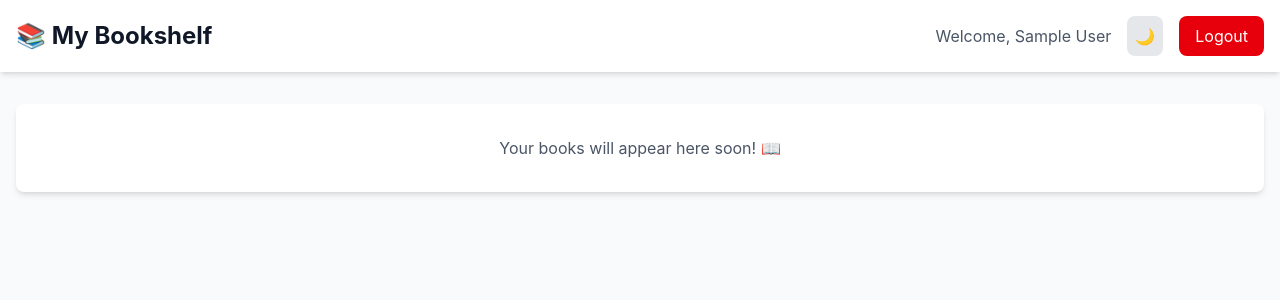
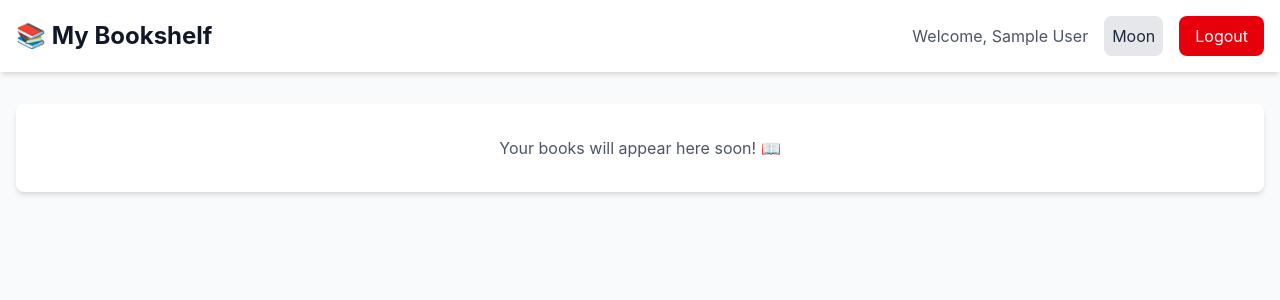
Before and after one commit to Arin958/BookShelf, a React (Vite) app: page /shelf in a window 1280 px wide. Shown: the top 300 px of the page. Built offline with nearby package versions, Linux system fonts and the light colour scheme; sample sign-in values are in the browser's storage.

Commit message:
Add dark theme in css file

```diff
--- a/src/App.css
+++ b/src/App.css
@@ -1 +1,2 @@
 @import "tailwindcss";
+@custom-variant dark (&:where(.dark, .dark *));
--- a/src/components/Shelf/Shelf.jsx
+++ b/src/components/Shelf/Shelf.jsx
@@ -23,7 +23,7 @@ export default function Shelf() {
               onClick={toggleTheme}
               className="p-2 rounded-lg bg-gray-200 dark:bg-gray-700 text-gray-800 dark:text-gray-200 hover:bg-gray-300 dark:hover:bg-gray-600 transition"
             >
-              {theme === 'light' ? '🌙' : '☀️'}
+              {theme === 'light' ? 'Moon' : 'Sun'}
             </button>
 
             <button
--- a/src/context/AuthContext.jsx
+++ b/src/context/AuthContext.jsx
@@ -36,7 +36,6 @@ export default function AuthProvider({ children }) {
     if (foundUser) {
       setUser(foundUser);
       setIsAuthenticated(true);
-      // ✅ Save to localStorage
       localStorage.setItem("user", JSON.stringify(foundUser));
       setLoading(false);
       return true;
--- a/src/index.css
+++ b/src/index.css
@@ -1 +1,2 @@
 @import "tailwindcss";
+@custom-variant dark (&:where(.dark, .dark *));
```
